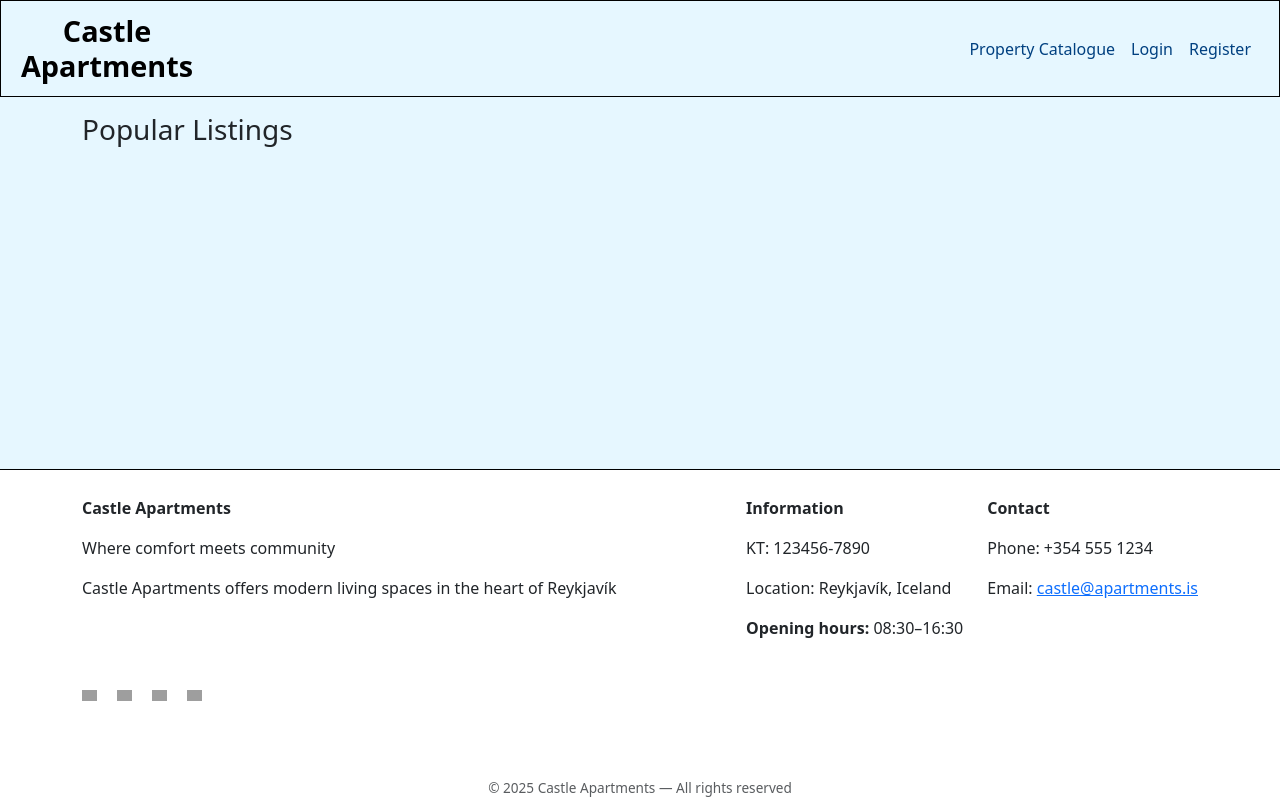
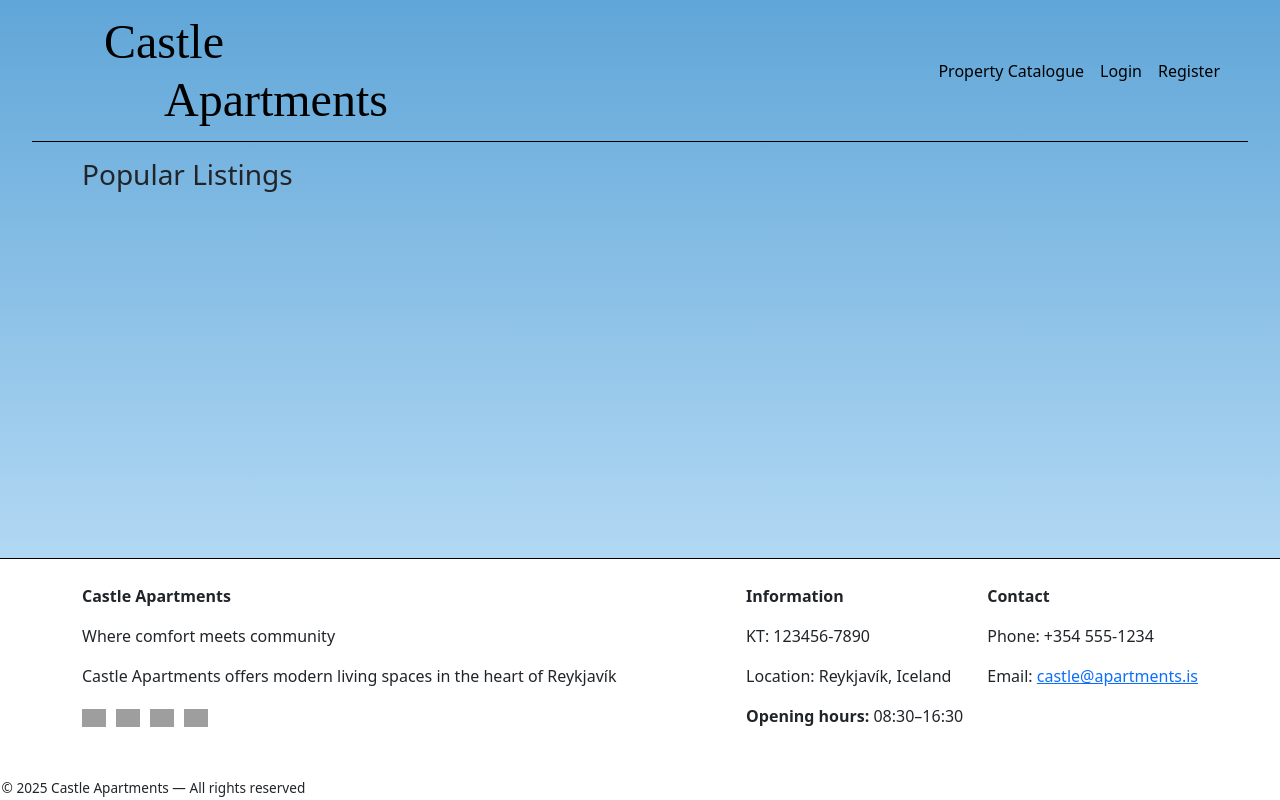
Before and after one commit to CoreMaker94/CastleApartments, a Django app: template templates/home.html in a window 1280 px wide. Run offline with Django 3.2, Linux system fonts and the light colour scheme; the template is opened without the code that fills it, so the values that code supplies are empty; grey boxes are pictures that could not be loaded.

Commit message:
upMinnka socials iconin 	Front Page: 		Find the correct backgroundcolor and insert a fade feature 		Adjust header to match figma 		Change the Castle Aparments header logo

```diff
--- a/static/css/main.css
+++ b/static/css/main.css
@@ -1,8 +1,7 @@
 /* SOCIAL ICONS */
 .icon {
-  width: 15px;
-  height: 15px;
-  margin-right: 10px; /* space between icons */
+  width: 24px;
+  height: 24px;
   object-fit: contain;
 }
 
@@ -52,8 +51,8 @@
   display: flex;
   flex-direction: column;
   text-align: center;
-  font-size: 1.8rem;
-  font-weight: bold;
+  font-family: "Jacques Francois", serif;
+  font-size: 3rem;
   line-height: 1.2;
   margin-right: 2rem;
   color: black !important;
@@ -65,7 +64,6 @@
   transform: scale(1.05);
 }
 
-
 .brand-line {
   display: block;
 }
@@ -74,7 +72,7 @@
 html, body {
   height: 100%;
   margin: 0;
-  background-color: #e6f7ff;
+  background: linear-gradient(to bottom, #60A6D8, #D5EEFF);
   display: flex;
   flex-direction: column;
 }
@@ -82,15 +80,17 @@ html, body {
 main {
   flex: 1;
 }
+
 .custom-header {
-  background-color: #e6f7ff; /* soft light blue */
-  border: 1px solid black;
-  padding: 0.5rem
+  border-bottom: 1px solid black;
+  padding: 0.5rem;
+  width: 95%;
+  margin: 0 auto;
 }
 
 .custom-header .nav-link,
 .custom-header .navbar-brand {
-  color: #004080;
+  color: black;
 }
 
 .custom-header .nav-link:hover {
--- a/templates/base.html
+++ b/templates/base.html
@@ -28,7 +28,6 @@
                 <p><strong>Castle Apartments</strong></p>
                 <p class="footer-tagline">Where comfort meets community</p>
                 <p class="footer-description">Castle Apartments offers modern living spaces in the heart of Reykjavík</p>
-                <div class="spacer"></div>
                 <div class="social-icons mt-3">
                   <a href="#"><img src="https://upload.wikimedia.org/wikipedia/commons/5/51/Facebook_f_logo_%282019%29.svg" alt="Facebook" class="icon"></a>
                   <a href="#"><img src="https://upload.wikimedia.org/wikipedia/commons/a/a5/Instagram_icon.png" alt="Instagram" class="icon"></a>
@@ -47,7 +46,7 @@
                 </div>
                 <div class="footer-right">
                   <p><strong>Contact</strong></p>
-                  <p>Phone: +354 555 1234</p>
+                  <p>Phone: +354 555-1234</p>
                   <p>Email: <a href="mailto:castle@apartments.is">castle@apartments.is</a></p>
                 </div>
               </div>
@@ -55,7 +54,7 @@
             </div>
           </div>
 
-          <div class="text-center mt-4 text-muted" style="font-size: 0.85rem;">
+          <div class="center-footer" style="font-size: 0.85rem;">
             © 2025 Castle Apartments — All rights reserved
           </div>
    </footer>
--- a/templates/navigation.html
+++ b/templates/navigation.html
@@ -2,7 +2,7 @@
   <div class="container-fluid">
     <a class="navbar-brand brand-stacked" href="{% url 'home' %}">
       <span class="brand-line">Castle</span>
-      <span class="brand-line">Apartments</span>
+      <span class="brand-line" style="margin-left:50%">Apartments</span>
     </a>
 
     <button class="navbar-toggler" type="button" data-bs-toggle="collapse" data-bs-target="#navbarNav"
```
